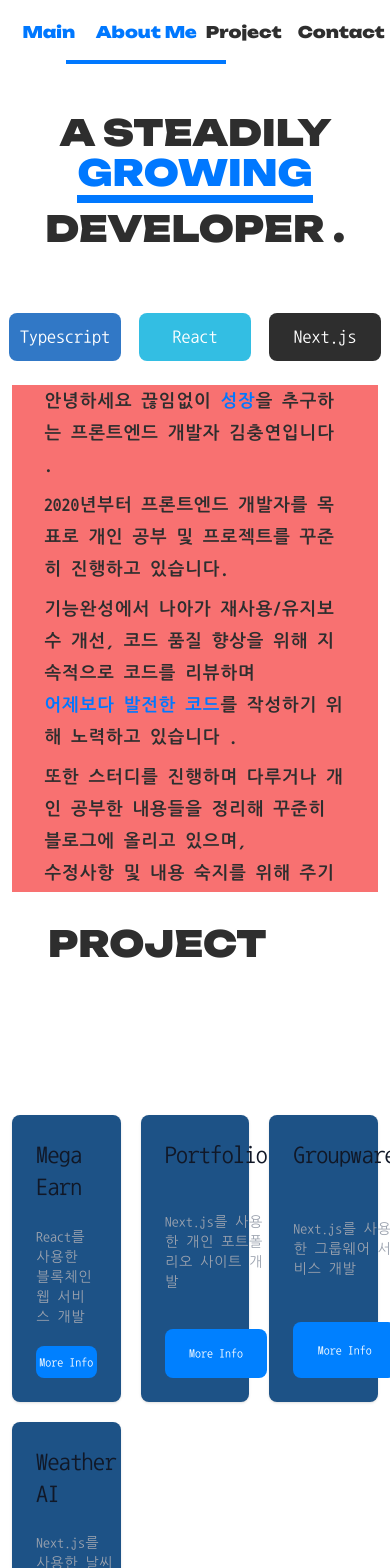
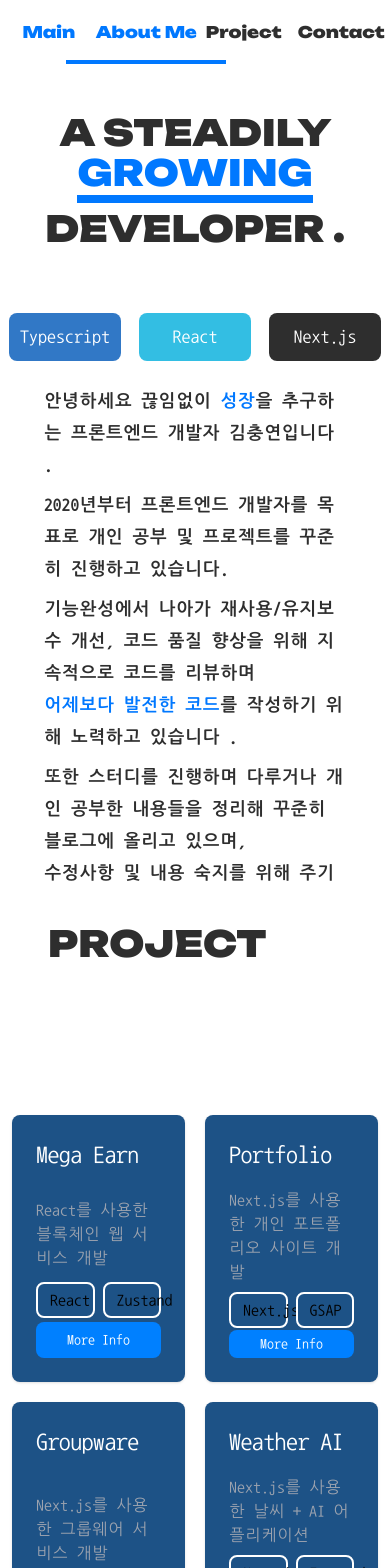
Before and after one commit to augusstt06/portfolio, a Next.js app: page /portfolio in a window 390 px wide. Shown: the top 1568 px of the page. Built offline with nearby package versions, Linux system fonts and the light colour scheme.

Commit message:
fix: project

```diff
--- a/src/app/globals.css
+++ b/src/app/globals.css
@@ -71,7 +71,7 @@
 
   /* animate */
   .container {
-    @apply min-h-screen font-['Raleway'] grid place-items-center bg-[#f1eaea];
+    @apply min-h-screen font-['Raleway'] grid place-items-center bg-[#fff];
   }
 
   .main {
@@ -85,7 +85,7 @@
   }
 
   .slitOneFront {
-    @apply absolute top-0 left-0 z-[3] w-full h-full bg-[#f1eaea];
+    @apply absolute top-0 left-0 z-[3] w-full h-full bg-[#fff];
   }
 
   .slitOneBack {
@@ -101,7 +101,7 @@
   }
 
   .slitTwoFront {
-    @apply absolute top-12 left-0 z-[5] w-full h-full bg-[#f1eaea];
+    @apply absolute top-12 left-0 z-[5] w-full h-full bg-[#fff];
   }
 
   .slitTwoBack {
@@ -118,7 +118,7 @@
   }
 
   .textCubeWord {
-    @apply absolute top-0 left-0 w-full h-max text-center text-[5rem] font-extrabold bg-[#f1eaea] p-[0.3em] hidden md:block;
+    @apply absolute top-0 left-0 w-full h-max text-center text-[5rem] font-extrabold bg-[#fff] p-[0.3em] hidden md:block;
     transform-style: preserve-3d;
     transform-origin: top center;
     transform: rotateX(calc(98deg * var(--i)));
--- a/src/components/molecules/aboutme/Introduce.tsx
+++ b/src/components/molecules/aboutme/Introduce.tsx
@@ -46,7 +46,7 @@ export default function Introduce() {
 
   return (
     <article className="md:h-2/3 lg:h-auto lg:col-span-2 rounded-lg p-3 text-2xl transition-all duration-[1.5s] ease-in-out space-y-3 relative h-full">
-      <div className="bg-red-400 h-full xl:top-12 md:top-12 md:left-20 lg:left-4 xl:left-0 xxl:left-[25rem] top-12  md:absolute pl-8 pr-8 md:pl-0 md:-r-0 text-left korean-bold-font w-full md:w-auto overflow-scroll">
+      <div className="h-full xl:top-12 md:top-12 md:left-20 lg:left-4 xl:left-0 xxl:left-[25rem] top-12  md:absolute pl-8 pr-8 md:pl-0 md:-r-0 text-left korean-bold-font w-full md:w-auto overflow-scroll">
         {paragraphs.map((data) => (
           <div key={data.key}>{data.content}</div>
         ))}
--- a/src/components/molecules/card/Card.tsx
+++ b/src/components/molecules/card/Card.tsx
@@ -2,18 +2,32 @@ type Props = {
   url: string
   title: string
   description: string
+  skills: string[]
 }
 
 export default function Card(props: Props) {
-  const { title, description } = props
+  const { title, description, skills } = props
   return (
     <div className="max-w-sm h-auto p-6 bg-[#1d5286] rounded-lg shadow korean-font grid grid-row-3">
-      <h5 className="mb-2 text-2xl font-bold tracking-tight text-gray-900 dark:text-white">
+      <h5 className="mb-2 text-2xl font-bold tracking-tight text-white">
         {title}
       </h5>
-
-      <p className="mb-1 text-sm text-gray-400">{description}</p>
-      <button className="text-xs text-white bg-[#0080ff] rounded-lg hover:scale(1.1)">
+      <div className="row-span-1 flex-col items-start flex justify-around">
+        <p className="mb-1  text-[1rem] sm:text-[1.1rem] text-gray-400">
+          {description}
+        </p>
+        <div className="grid grid-cols-2 sm:grid-cols-3 gap-2 text-center items-center">
+          {skills.map((data) => (
+            <span
+              className="px-3 py-1  inline-block  rounded-lg border-2 border-white"
+              key={data}
+            >
+              {data}
+            </span>
+          ))}
+        </div>
+      </div>
+      <button className="text-sm text-white bg-[#0080ff] rounded-lg hover:scale(1.1)">
         More Info
       </button>
     </div>
--- a/src/components/molecules/carousel/Carousel.tsx
+++ b/src/components/molecules/carousel/Carousel.tsx
@@ -94,14 +94,14 @@ export function Carousel(props: Props) {
               <div
                 className={`hidden md:grid bg-[#2e2e2e] w-full h-full rounded-lg border-4 border-[var(--main-color)]  md:grid-cols-2 lg:grid-rows-1 grid-rows-3 korean-font`}
               >
-                <div className="md:col-span-1 row-span-1">
+                <div className="md:col-span-1 row-span-3">
                   <img
                     src={card.url}
                     className="object-cover w-full h-full"
                     alt={card.url}
                   />
                 </div>
-                <div className="md:col-span-1 md:grid-rows-5 grid grid-rows-4 row-span-2">
+                <div className="md:col-span-1 md:grid-rows-5 grid grid-rows-4 row-span-3">
                   <div className="text-center place-content-center row-span-1">
                     {card.title}
                     {card.subTitle}
--- a/src/components/organisms/project/BottomSection.tsx
+++ b/src/components/organisms/project/BottomSection.tsx
@@ -242,21 +242,25 @@ export default function BottomSection(props: Props) {
       url: '',
       title: 'Mega Earn',
       description: 'React를 사용한 블록체인 웹 서비스 개발',
+      skills: ['React', 'Zustand'],
     },
     {
       url: GIT_PORTFOLIO,
       title: 'Portfolio',
       description: 'Next.js를 사용한 개인 포트폴리오 사이트 개발',
+      skills: ['Next.js', 'GSAP'],
     },
     {
       url: '',
       title: 'Groupware',
       description: 'Next.js를 사용한 그룹웨어 서비스 개발',
+      skills: ['Next.js', 'Redux'],
     },
     {
       url: GIT_WEATHER,
       title: 'Weather AI',
       description: 'Next.js를 사용한 날씨 + AI 어플리케이션',
+      skills: ['Next.js', 'Zustand', 'OpenAI'],
     },
   ]
 
@@ -269,13 +273,14 @@ export default function BottomSection(props: Props) {
         currentIndex={currentIndex}
         setCurrentIndex={setCurrentIndex}
       />
-      <div className="w-full md:hidden grid grid-cols-3 gap-5 pr-3 pl-3">
+      <div className="w-full md:hidden grid grid-cols-2 sm:grid-cols-3 gap-5 pr-3 pl-3">
         {summaryCards.map((data) => (
           <Card
             key={data.url}
             title={data.title}
             url={data.url}
             description={data.description}
+            skills={data.skills}
           />
         ))}
       </div>
```
